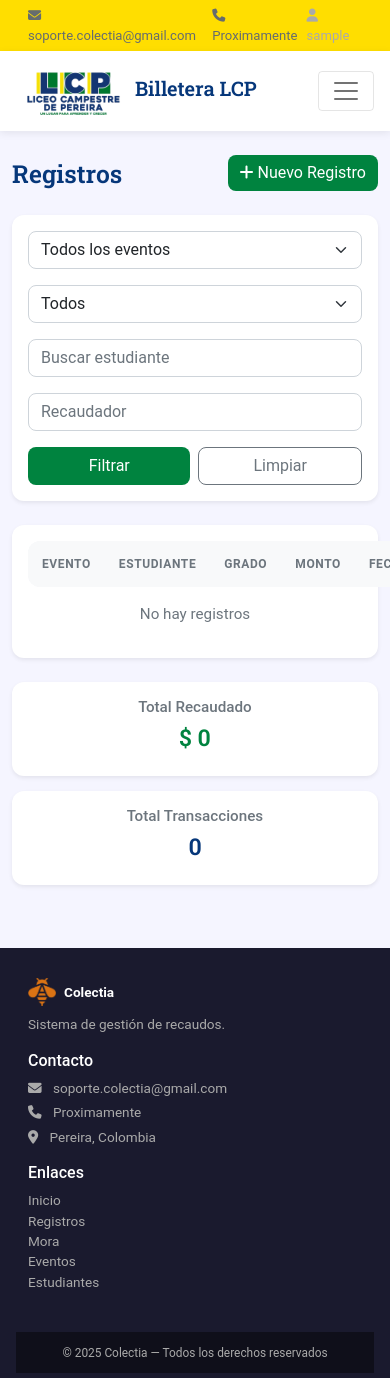
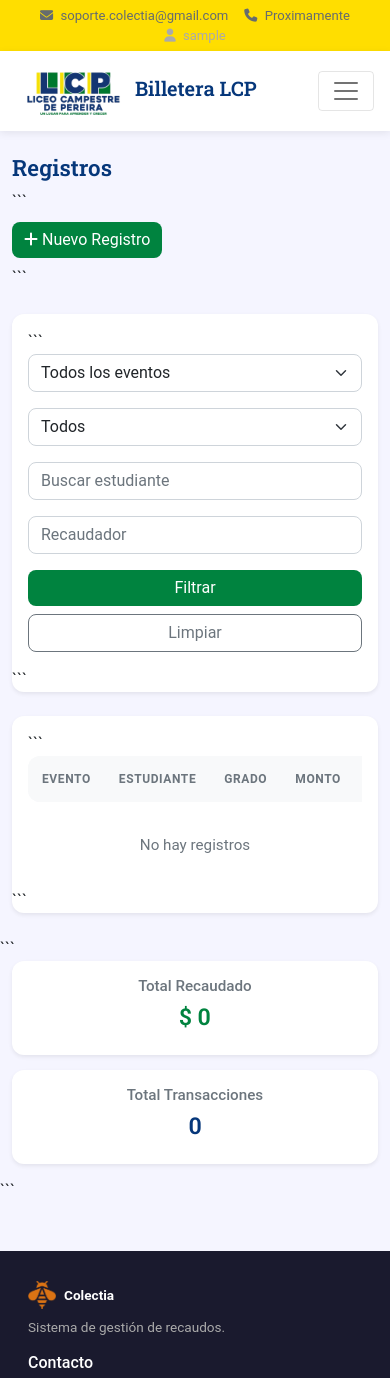
Before and after one commit to Simoncv08/Proyecto-LCP, a Django app: page /tasks/ in a window 390 px wide; the page is wider, and only the part inside the window is pictured. Shown: the top 1378 px of that part. Run offline with Django 5.2, Linux system fonts and the light colour scheme; the visitor is signed in with stand-in values (Sample User, id 1); data comes from the database, SQL or seed files in the repository; data that the repository does not hold is empty.

Commit message:
fixed mobile view

````diff
--- a/tasks/static/css/main.css
+++ b/tasks/static/css/main.css
@@ -231,3 +231,17 @@ h1, h2, h3, h4, h5 {
 .doc-content p {
     margin-bottom: 10px;
 }
+
+@media (max-width: 768px) {
+    table {
+        font-size: 0.8rem;
+    }
+
+    .card {
+        border-radius: 12px;
+    }
+
+    h2 {
+        font-size: 1.4rem;
+    }
+}
--- a/tasks/templates/base.html
+++ b/tasks/templates/base.html
@@ -20,7 +20,7 @@
 
 <body>
     <div class="barra-superior">
-        <div class="container d-flex justify-content-between align-items-center">
+        <div class="container d-flex flex-column flex-md-row justify-content-between align-items-center text-center text-md-start">
 
             <!-- Izquierda: datos de contacto -->
             <div class="d-flex gap-3">
--- a/tasks/templates/tasks.html
+++ b/tasks/templates/tasks.html
@@ -5,22 +5,29 @@
 
 {% block content %}
 
-<div class="d-flex justify-content-between align-items-center mb-4">
+<!-- HEADER -->
+
+<div class="d-flex flex-column flex-md-row justify-content-between align-items-start align-items-md-center gap-2 mb-4">
     <h2 class="mb-0">Registros</h2>
 
+```
 <a href="/tasks/create" class="btn btn-primary">
     <i class="fas fa-plus"></i> Nuevo Registro
 </a>
+```
+
 </div>
 
 <!-- FILTROS -->
+
 <div class="card mb-4 shadow-sm">
     <div class="card-body">
 
+```
     <form method="GET" class="row g-3">
 
         <!-- EVENTO -->
-            <div class="col-md-3">
+        <div class="col-12 col-md-3">
             <select name="evento" class="form-select">
                 <option value="">Todos los eventos</option>
                 {% for evento in eventos %}
@@ -33,7 +40,7 @@
         </div>
 
         <!-- GRADO + SECCIÓN -->
-            <div class="col-md-2">
+        <div class="col-12 col-md-2">
             <select name="grado_seccion" class="form-select">
                 <option value="">Todos</option>
 
@@ -47,21 +54,21 @@
         </div>
 
         <!-- ESTUDIANTE -->
-            <div class="col-md-3">
+        <div class="col-12 col-md-3">
             <input type="text" name="estudiante" class="form-control"
                 placeholder="Buscar estudiante"
                 value="{{ request.GET.estudiante }}">
         </div>
 
         <!-- RECAUDADOR -->
-            <div class="col-md-2">
+        <div class="col-12 col-md-2">
             <input type="text" name="recaudador" class="form-control"
                 placeholder="Recaudador"
                 value="{{ request.GET.recaudador }}">
         </div>
 
         <!-- BOTONES -->
-            <div class="col-md-2 d-flex gap-2">
+        <div class="col-12 col-md-2 d-flex flex-column flex-md-row gap-2">
             <button type="submit" class="btn btn-primary w-100">Filtrar</button>
 
             <a href="{% url 'tasks' %}" class="btn btn-outline-secondary w-100">
@@ -72,12 +79,17 @@
     </form>
 
 </div>
+```
+
 </div>
 
 <!-- TABLA -->
+
 <div class="card shadow-sm">
     <div class="card-body">
 
+```
+    <div class="table-responsive">
         <table class="table table-hover align-middle modern-table">
             <thead class="table-light">
                 <tr>
@@ -99,7 +111,6 @@
                         {{ t.estudiante.nombre }}
                     </td>
 
-                    <!-- GRADO + SECCIÓN -->
                     <td>
                         {{ t.grado }}{{ t.seccion }}
                     </td>
@@ -114,20 +125,24 @@
                 </tr>
                 {% endfor %}
             </tbody>
-
         </table>
+    </div>
 
     {% if transacciones|length == 0 %}
     <p class="text-center text-muted mt-3">No hay registros</p>
     {% endif %}
 
 </div>
+```
+
 </div>
 
 <!-- RESUMEN -->
+
 <div class="row mt-4">
 
-    <div class="col-md-6">
+```
+<div class="col-12 col-md-6">
     <div class="card text-center shadow-sm">
         <div class="card-body">
             <h6 class="text-muted">Total Recaudado</h6>
@@ -138,7 +153,7 @@
     </div>
 </div>
 
-    <div class="col-md-6">
+<div class="col-12 col-md-6">
     <div class="card text-center shadow-sm">
         <div class="card-body">
             <h6 class="text-muted">Total Transacciones</h6>
@@ -148,6 +163,7 @@
         </div>
     </div>
 </div>
+```
 
 </div>
 
````
Lines whose indentation alone changed are shown as unchanged.
